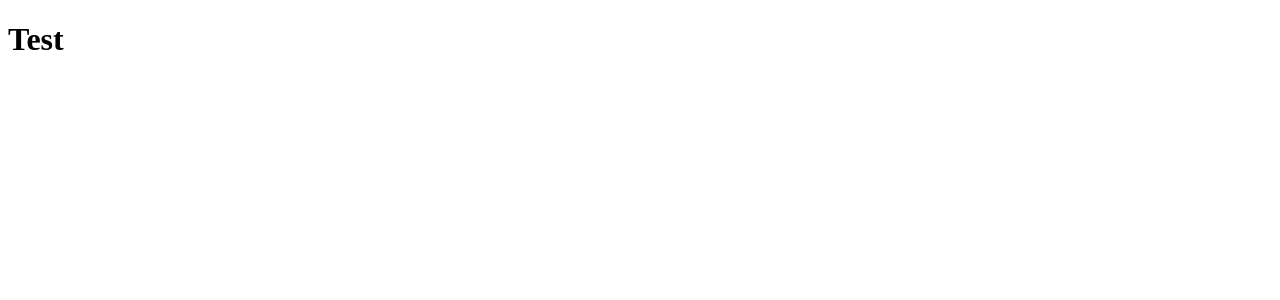
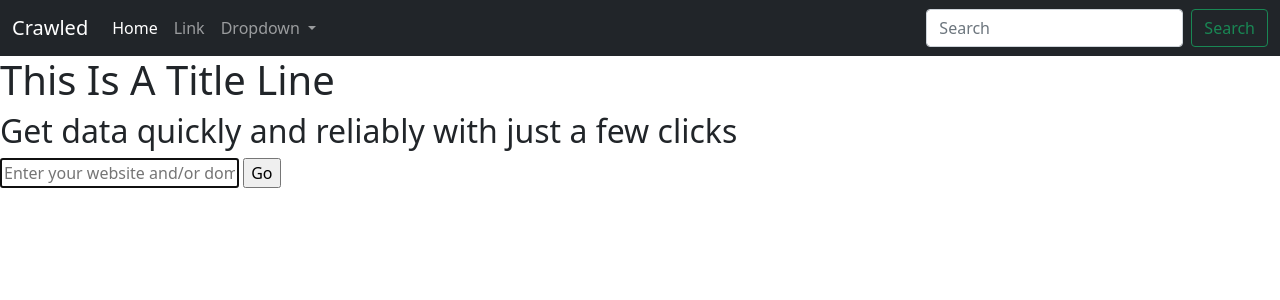
Before and after one commit to valkyrjas074/GroupProject2022, a Flask app: page / in a window 1280 px wide. Before the commit the part shown is almost empty. Shown: the top 300 px of the page. Run offline with Flask 2, Linux system fonts and the light colour scheme.

Commit message:
template for index

```diff
--- a/app.py
+++ b/app.py
@@ -1,4 +1,4 @@
-from flask import Flask, render_template
+from flask import Flask, render_template, url_for
 
 app = Flask(__name__)
 
@@ -6,5 +6,10 @@ app = Flask(__name__)
 def home():
     return render_template("index.html")
 
+
+@app.route('/login')
+def login():
+    return render_template("login.html")
+
 if __name__ == "__main__":
     app.run(debug=True)
--- a/static/css/main.css
+++ b/static/css/main.css
@@ -0,0 +1,4 @@
+body{
+    margin: 0;
+    font-family: sans-serif;
+}
--- a/templates/base.html
+++ b/templates/base.html
@@ -6,9 +6,45 @@
     <meta name="viewport" content="width=device-width, initial-scale=1.0">
     <title>Group Project - Web Crawler</title>
 
-    {% block head %}{% endblock %}
+    <link rel="stylesheet" href="{{ url_for('static', filename='css/main.css')}}">
+
+    <!--Boostrap source-->
+    <link href="https://cdn.jsdelivr.net/npm/bootstrap@5.1.3/dist/css/bootstrap.min.css" rel="stylesheet" integrity="sha384-1BmE4kWBq78iYhFldvKuhfTAU6auU8tT94WrHftjDbrCEXSU1oBoqyl2QvZ6jIW3" crossorigin="anonymous">
+
+    <nav class="navbar navbar-expand-lg navbar-dark bg-dark">
+        <div class="container-fluid">
+          <a class="navbar-brand" href="#">Crawled</a>
+          <button class="navbar-toggler" type="button" data-bs-toggle="collapse" data-bs-target="#navbarSupportedContent" aria-controls="navbarSupportedContent" aria-expanded="false" aria-label="Toggle navigation">
+            <span class="navbar-toggler-icon"></span>
+          </button>
+          <div class="collapse navbar-collapse" id="navbarSupportedContent">
+            <ul class="navbar-nav me-auto mb-2 mb-lg-0">
+              <li class="nav-item">
+                <a class="nav-link active" aria-current="page" href="#">Home</a>
+              </li>
+              <li class="nav-item">
+                <a class="nav-link" href="#">Link</a>
+              </li>
+              <li class="nav-item dropdown">
+                <a class="nav-link dropdown-toggle" href="#" id="navbarDropdown" role="button" data-bs-toggle="dropdown" aria-expanded="false">
+                  Dropdown
+                </a>
+                <ul class="dropdown-menu" aria-labelledby="navbarDropdown">
+                  <li><a class="dropdown-item" href="#">Action</a></li>
+                  <li><a class="dropdown-item" href="#">Another action</a></li>
+                </ul>
+              </li>
+            </ul>
+            <form class="d-flex">
+              <input class="form-control me-2" type="search" placeholder="Search" aria-label="Search">
+              <button class="btn btn-outline-success" type="submit">Search</button>
+            </form>
+          </div>
+        </div>
+      </nav>
 </head>
 <body>
+    <script src="https://cdn.jsdelivr.net/npm/bootstrap@5.1.3/dist/js/bootstrap.bundle.min.js" integrity="sha384-ka7Sk0Gln4gmtz2MlQnikT1wXgYsOg+OMhuP+IlRH9sENBO0LRn5q+8nbTov4+1p" crossorigin="anonymous"></script>
     {% block body %}{% endblock %}
 </body>
 </html>
--- a/templates/index.html
+++ b/templates/index.html
@@ -1,7 +1,12 @@
 {% extends 'base.html' %}
 
-{% block head %}
-<h1>Test</h1>
+{% block body %}
+<h1 id="title-header">This Is A Title Line</h1>
+
+<h2>Get data quickly and reliably with just a few clicks</h2>
+
+<form action="/" method="post">
+    <input type="text" autofocus autocomplete="off" name="website" placeholder="Enter your website and/or domain" >
+    <input type="submit" value="Go">
+</form>
 {% endblock %}
-
-{% block body %}{% endblock %}
```
